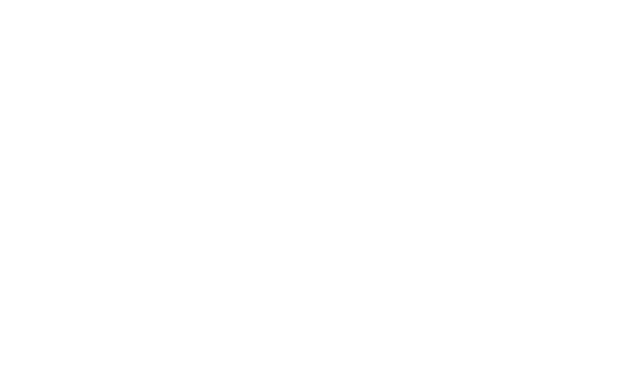
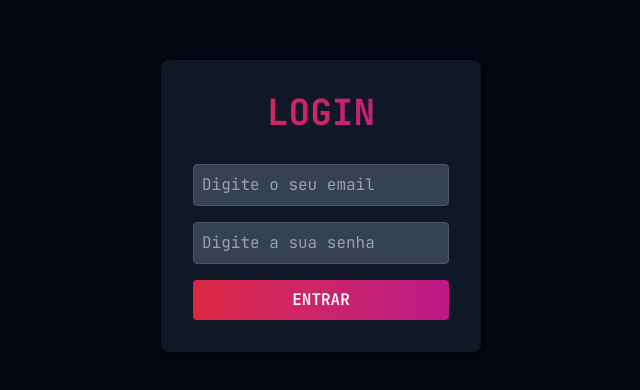
Before and after one commit to fmascena-dev/mini-instagram-vue, a Vue app in the folder mini-instagram-vue/: page /login in a window 1280 px wide. Before the commit this address had no page. Shown: the part 194-584 px from the top of the page, without its empty margins (319-959 px from the left). Built offline with nearby package versions, Linux system fonts and the light colour scheme.

Commit message:
feat(feed): create initial feed page

```diff
--- /dev/null
+++ b/mini-instagram-vue/src/pages/Feed.vue
@@ -0,0 +1,9 @@
+<script setup>
+
+</script>
+
+<template>
+    <div>
+        <h2>Feed de Fotos 📸</h2>
+    </div>
+</template>
--- a/mini-instagram-vue/src/pages/Login.vue
+++ b/mini-instagram-vue/src/pages/Login.vue
@@ -52,7 +52,7 @@
         type="submit"
         class="w-full py-2 rounded text-white font-semibold transition duration-300 cursor-pointer bg-gradient-to-r from-[#f09433] via-[#dc2743] to-[#bc1888] bg-[length:200%_200%] animate-gradient"
       >
-        Entrar
+        ENTRAR
       </button>
 
       <p v-if="error" class="bg-red-400 p-2 rounded font-bold text-center mt-2">
--- a/mini-instagram-vue/src/router/index.js
+++ b/mini-instagram-vue/src/router/index.js
@@ -1,7 +1,10 @@
 import { createRouter, createWebHistory } from "vue-router";
 import Login from "../pages/Login.vue";
 
-const routes = [{ path: "/", component: Login }];
+const routes = [
+  { path: "/", redirect: "/login" },
+  { path: "/login", component: Login },
+];
 
 const router = createRouter({
   history: createWebHistory(),
```
